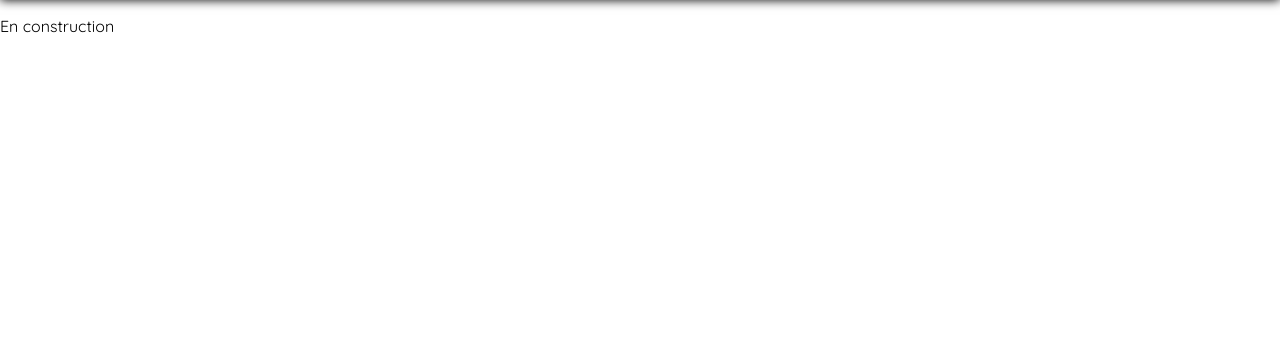
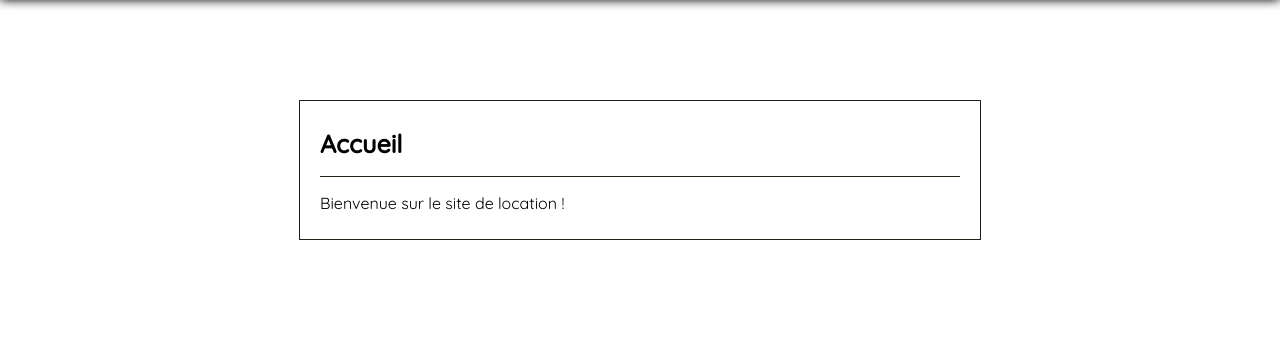
Before and after one commit to valmri/locabis_directus, a PHP site: page / in a window 1280 px wide. Shown: the part 62-401 px from the top of the page. Run offline with PHP 8.4, Linux system fonts and the light colour scheme.

Commit message:
Initialisation page d'accueil

```diff
--- a/assets/css/styles.css
+++ b/assets/css/styles.css
@@ -41,8 +41,10 @@ h1 {
     transition: 0.5s;
 }
 
-.logo {
+.logo > a{
     font-size: 20px;
+    text-decoration: none;
+    color: #fff;
 }
 
 .contenu {
@@ -50,14 +52,14 @@ h1 {
     justify-content: center;
 }
 
-.connexion {
+.page {
     margin: 100px;
     padding: 10px 20px;
     border: 1px solid #241F14;
     width: 50%;
 }
 
-.enteteConnexion {
+.entetePage {
     border-bottom: 1px solid #241F14;
 }
 
--- a/vue/elements/header.php
+++ b/vue/elements/header.php
@@ -1,6 +1,8 @@
 <header>
     <div class="menu">
-        <span class="logo">Locabis</span>
+        <span class="logo">
+            <a href="?page=accueil">Locabis</a>
+        </span>
         <nav class="navigation">
             <ul>
                 <li>
--- a/vue/v_accueil.php
+++ b/vue/v_accueil.php
@@ -1,2 +1,17 @@
 <body>
-    <p>En construction</p>
+
+    <div class="contenu">
+
+        <div class="page">
+
+            <div class="entetePage">
+                <h1>Accueil</h1>
+            </div>
+
+            <div class="pageContenu">
+                <p>Bienvenue sur le site de location !</p>
+            </div>
+
+        </div>
+
+    </div>
--- a/vue/v_connexion.php
+++ b/vue/v_connexion.php
@@ -1,8 +1,8 @@
 <body>
 
 <div class="contenu">
-    <div class="connexion">
-        <div class="enteteConnexion">
+    <div class="page">
+        <div class="entetePage">
             <h1>Page de connexion</h1>
         </div>
 
```
